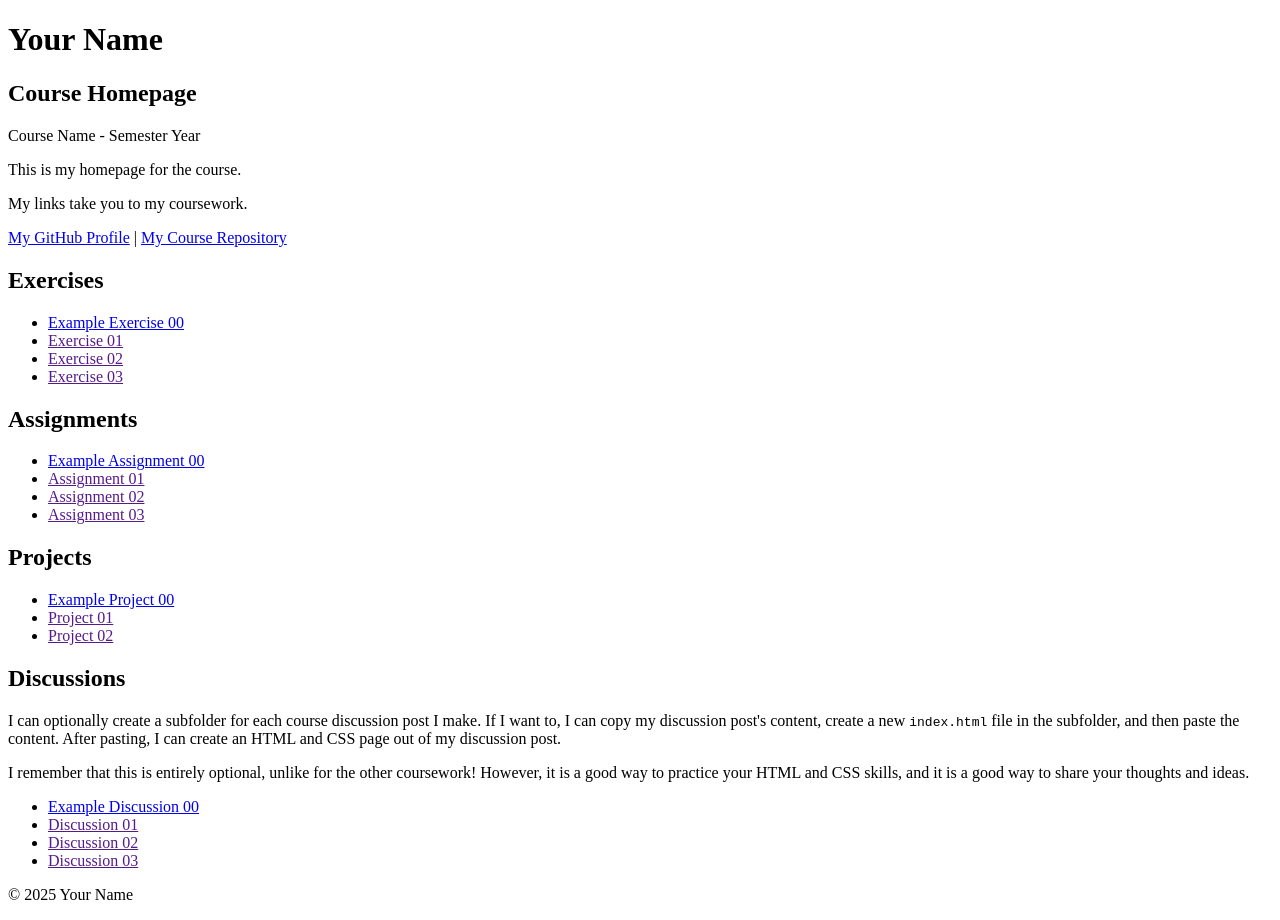
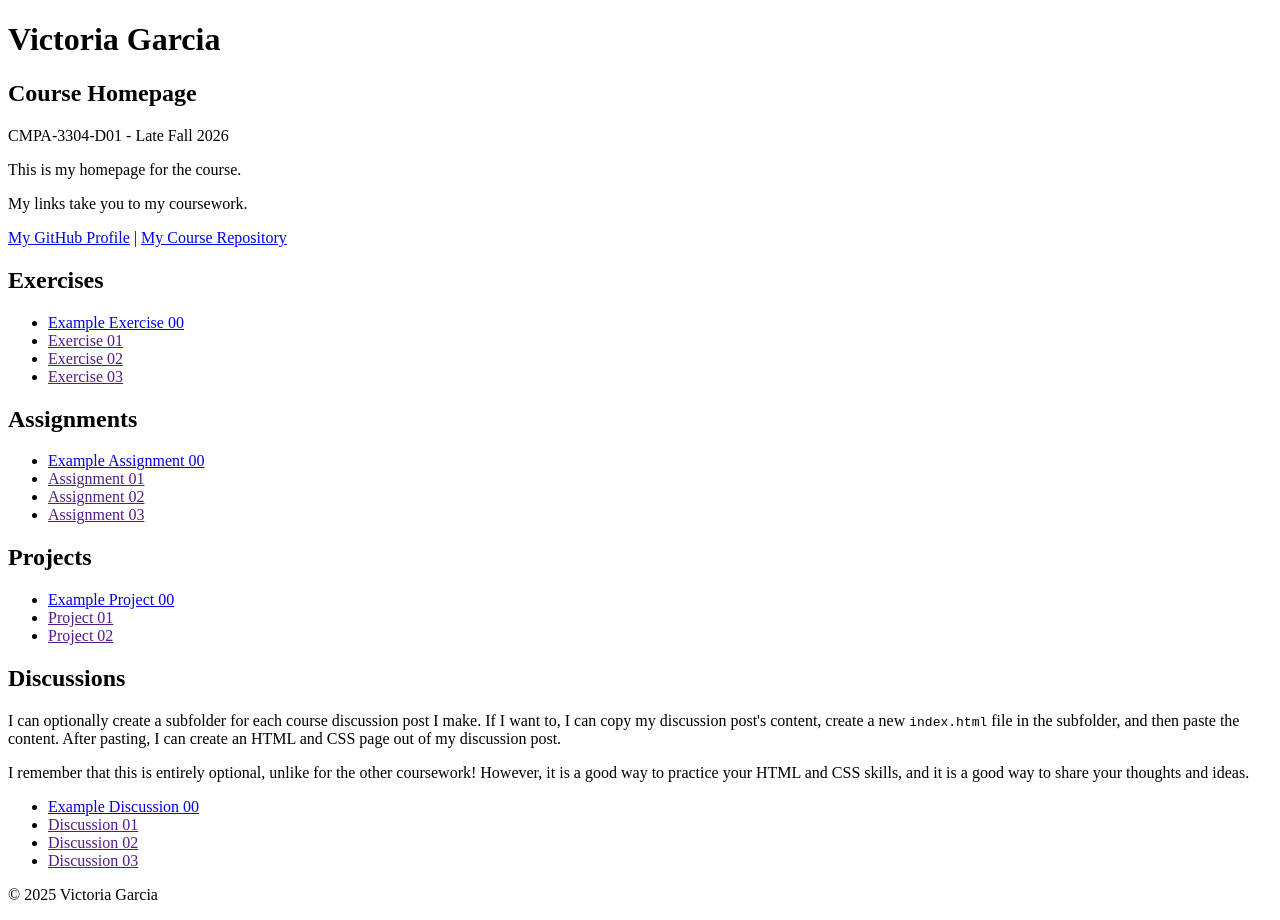
Before and after one commit to torigarc2014/course-portfolio, a plain HTML site: page index.html in a window 1280 px wide. Drawn offline with Linux system fonts and the light colour scheme.

Commit message:
Updated
Updated name, username, and url

```diff
--- a/index.html
+++ b/index.html
@@ -43,20 +43,20 @@ Remember: You must create subfolders for each piece of coursework as the semeste
         <title>Course Homepage template</title>
         <meta charset="UTF-8" />
         <meta name="viewport" content="width=device-width, initial-scale=1.0" />
-        <title>Student Name - Course Homepage</title>
+        <title>Victoria Garcia - Course Homepage</title>
     </head>
 
     <body>
         <header>
-            <h1>Your Name</h1>
+            <h1>Victoria Garcia</h1>
             <h2>Course Homepage</h2>
-            <p>Course Name - Semester Year</p>
+            <p> CMPA-3304-D01 - Late Fall 2026</p>
             <p>This is my homepage for the course.</p>
             <p>My links take you to my coursework.</p>
             <nav>
-                <a href="https://github.com/your-username">My GitHub Profile</a>
+                <a href="https://github.com/torigarc2014/course-porfolio">My GitHub Profile</a>
                 |
-                <a href="https://github.com/your-username/your-repo-name">
+                <a href="https://github.com/torigarc2014/course-portfolio">
                     My Course Repository
                 </a>
             </nav>
@@ -131,7 +131,7 @@ Remember: You must create subfolders for each piece of coursework as the semeste
         </main>
 
         <footer>
-            <p>&copy; 2025 Your Name</p>
+            <p>&copy; 2025 Victoria Garcia</p>
         </footer>
     </body>
 </html>
```
